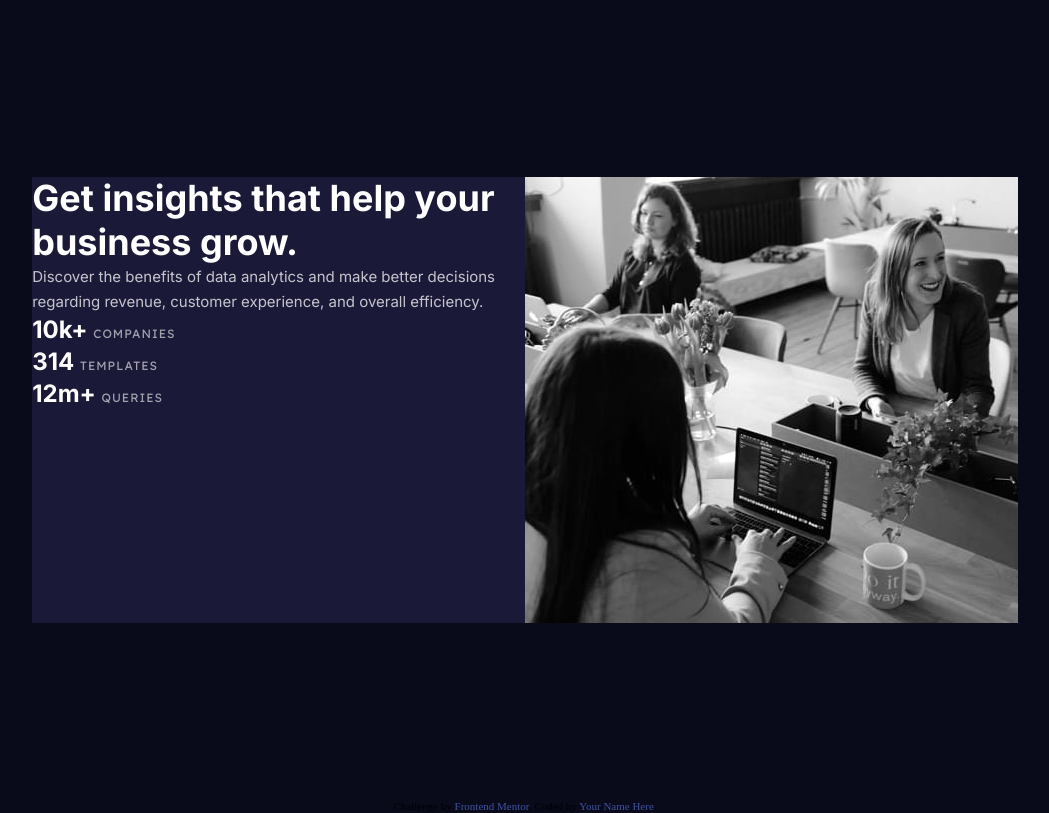
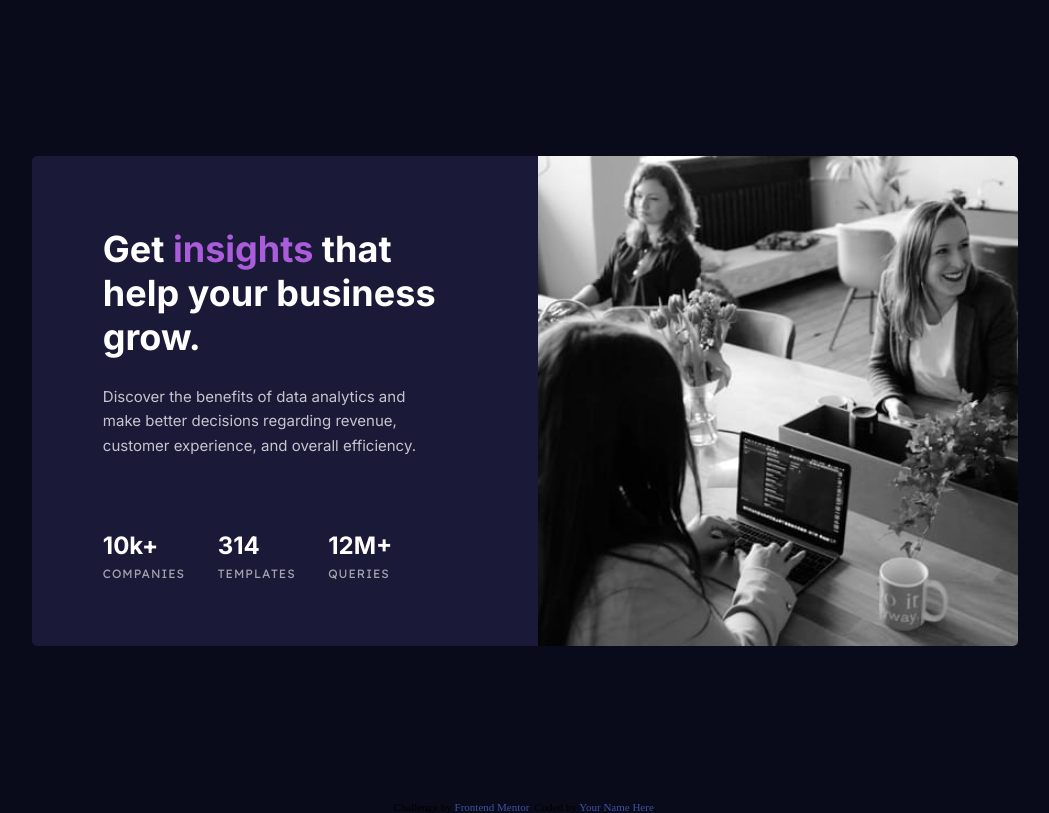
Before and after one commit to Daxerus/stats-preview-card-component-main, a plain HTML site: page index.html in a window 1280 px wide. Shown: the whole page, without its empty margins (115-1164 px from the left). Drawn offline with Linux system fonts and the light colour scheme.

Commit message:
v2
desktop finished except for violet tint on img

```diff
--- a/index.html
+++ b/index.html
@@ -30,6 +30,8 @@
           experience, and overall efficiency.
         </p>
 
+        <!-- Flex boxes section -->
+        <div class="preview-card__flex-box-section">
           <!-- Flex box companies -->
           <div class="preview-card__flex-box-text">
             <p>
@@ -51,8 +53,9 @@
               <span>queries</span>
             </p>
           </div>
+        </div> <!-- End of Flex boxes section -->
 
-      </div>
+      </div> <!-- End of text half -->
 
       <!-- Img half -->
       <div class="preview-card__img-half">
--- a/style.css
+++ b/style.css
@@ -25,14 +25,11 @@ html {
 }
 
 body {
-    width: 100vw;
-    height: 100vh;
+    margin-top: 1px;
     background-color: var(--color-primary-very-dark-blue);
-    user-select: none;
-    overflow-x: hidden;
 }
 
-img {
+ img {
     display: block;
     width: 100%;
     height: 100%;
@@ -66,7 +63,7 @@ p {
 
 .preview-card__flex-box-text p span{
     color: var(--color-neutral-slightly-transparent-white-headings);
-    font-family: Lexend Deca;
+    font-family: 'Lexend Deca';
     font-size: 0.8rem;
     font-style: normal;
     font-weight: 400;
@@ -75,8 +72,7 @@ p {
     text-transform: uppercase;
 }
 main {
-    flex: 1;
-    height: 100vh;
+    min-height: 100vh;
     display: flex;
     justify-content: center;
     align-items: center;
@@ -86,45 +82,63 @@ main {
 .preview-card {
     background-color: var(--color-primary-dark-desaturated-blue);
     display: flex;
-    width: 77%;
-    height: 55.75%;
+    max-width: 77.1%;
     overflow: hidden;
+    border-radius: 5px;
 }
 
-.preview-card__text-half, .preview-card__img-half {
-    width: 50%;
+.preview-card__text-half {
+    width: 51.35%;
     height: 100%;
+    display: flex;
+    flex-direction: column;
 }
 
 .preview-card__img-half {
+    width: 48.65%;
+    min-height: 100%;
 }
 
+h2 {
+    margin-left: 4.75rem;
+    margin-top: 4.8rem;
+    margin-bottom: 1.67rem;
+    margin-right: 4.75rem;
+}
 
+h2 span {
+    color: var(--color-primary-soft-violet);
+}
+
+.preview-card__text-half p {
+    margin-left: 4.75rem;
+    margin-right: 7.5rem;
+    margin-bottom: 4.8rem;
+}
+
+.preview-card__flex-box-section {
+    width: 61,66%;
+    margin-left: 4.75rem;
+    margin-right: 9.73em;
+    display: flex;
+    justify-content: space-between;
+    margin-bottom: 3.93rem;
+    gap: 1rem;
+}
+
+.preview-card__flex-box-text p {
+    display: flex;
+    flex-direction: column;
+    margin: 0;
+    gap: 0.14rem;
+}
+
+.preview-card__flex-box-text:nth-child(3) p {
+    text-transform: uppercase;
+}
 
 footer {
     flex-shrink: 0;
 }
-
-
-
-
-
-
-
-
-
-
-
-
-
-
-
-
-
-
-
-
-
-
 .attribution { font-size: 11px; text-align: center; }
 .attribution a { color: hsl(228, 45%, 44%); }
```
Lines whose indentation alone changed are shown as unchanged.
